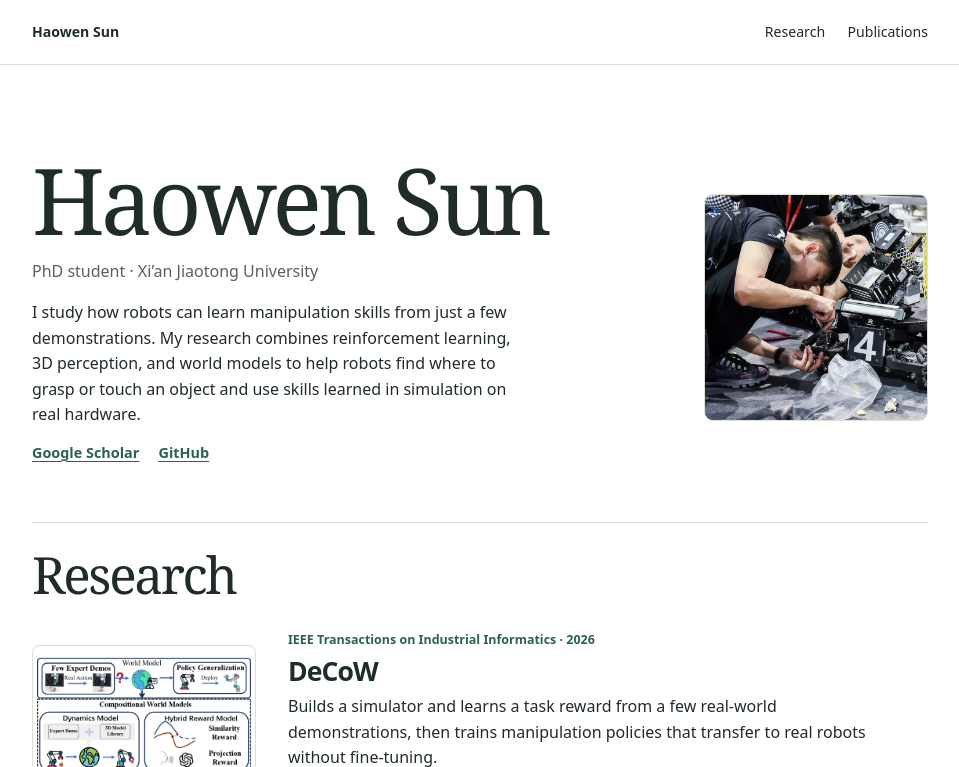
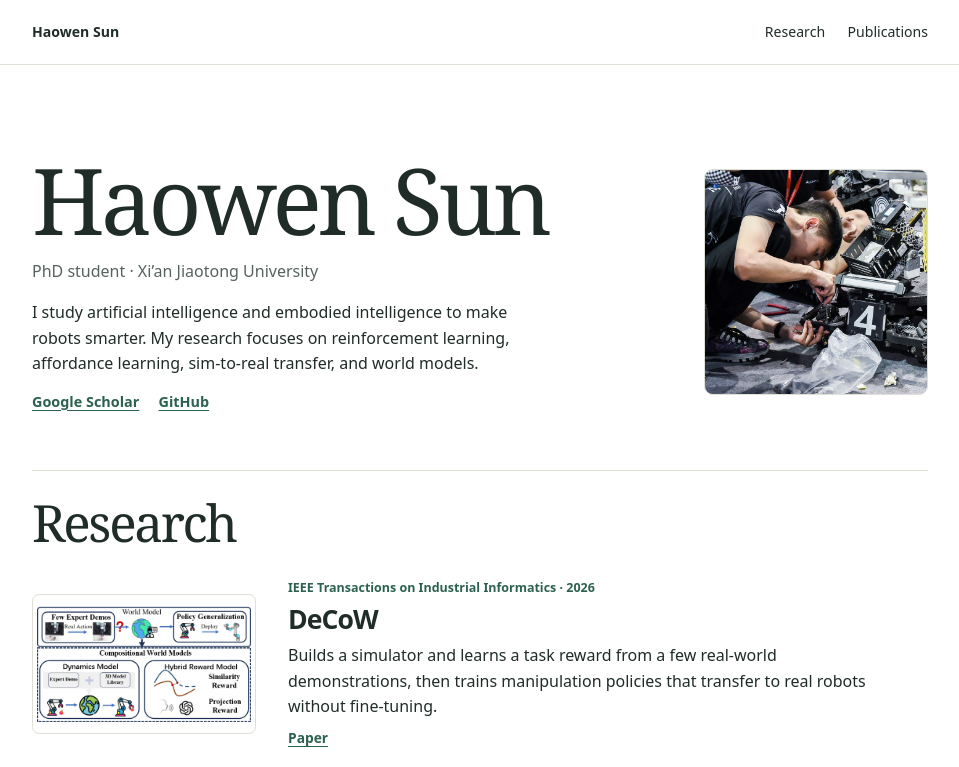
Before and after one commit to darewolf007/darewolf007.github.io, a plain HTML site: page index.html in a window 1280 px wide. Shown: the top 767 px of the page, without its empty margins (160-1119 px from the left). Drawn offline with Linux system fonts and the light colour scheme.

Commit message:
Revise homepage research introduction

```diff
--- a/index.html
+++ b/index.html
@@ -3,7 +3,7 @@
 <head>
   <meta charset="utf-8">
   <meta name="viewport" content="width=device-width, initial-scale=1">
-  <meta name="description" content="Haowen Sun, a PhD student at Xi’an Jiaotong University, studies robot learning, 3D perception, and world models for manipulation.">
+  <meta name="description" content="Haowen Sun studies artificial intelligence and embodied intelligence at Xi’an Jiaotong University, focusing on reinforcement learning, affordance learning, sim-to-real transfer, and world models.">
   <title>Haowen Sun | Robot Learning</title>
   <link rel="stylesheet" href="./style.css">
 </head>
@@ -23,7 +23,7 @@
       <div class="intro-copy">
         <h1 id="name">Haowen Sun</h1>
         <p class="affiliation">PhD student · Xi’an Jiaotong University</p>
-        <p class="intro-text">I study how robots can learn manipulation skills from just a few demonstrations. My research combines reinforcement learning, 3D perception, and world models to help robots find where to grasp or touch an object and use skills learned in simulation on real hardware.</p>
+        <p class="intro-text">I study artificial intelligence and embodied intelligence to make robots smarter. My research focuses on reinforcement learning, affordance learning, sim-to-real transfer, and world models.</p>
         <div class="profile-links">
           <a href="https://scholar.google.com/citations?user=e91KbPIAAAAJ">Google Scholar</a>
           <a href="https://github.com/darewolf007">GitHub</a>
```
